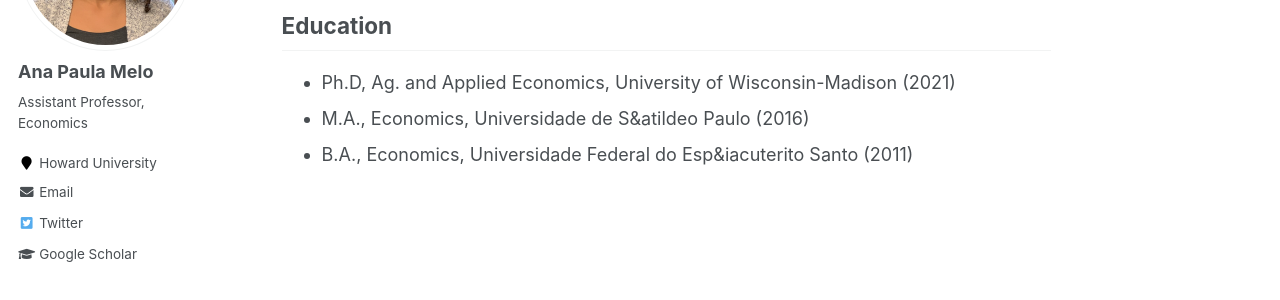
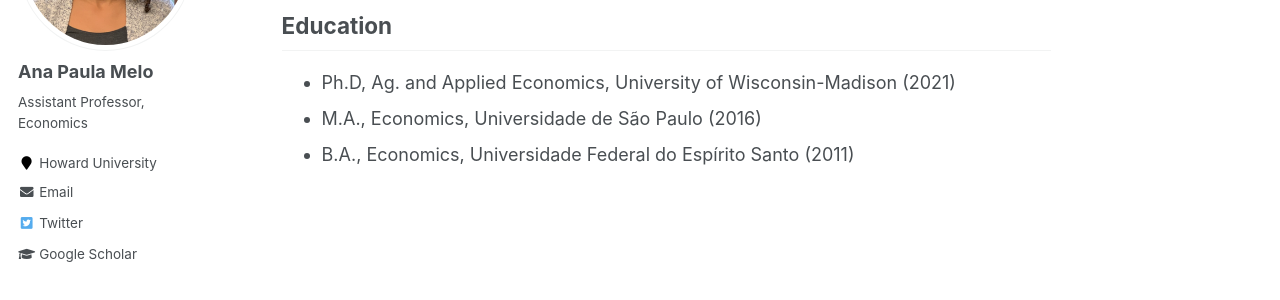
Before and after one commit to anapmelo/anapmelo.github.io, a Jekyll site: the page built from _pages/about.md, in a window 1280 px wide. Shown: the part 246-546 px from the top of the page. Built offline with Jekyll 4.4.1, drawn with Linux system fonts in a browser that asks for light colours.

Commit message:
Update about.md

```diff
--- a/_pages/about.md
+++ b/_pages/about.md
@@ -13,5 +13,5 @@ I am an Assistant Professor in the Economics Department at Howard University. I
 <h2>Education</h2>
 
   * Ph.D, Ag. and Applied Economics, University of Wisconsin-Madison (2021)
-  * M.A., Economics, Universidade de S&atildeo Paulo (2016)
-  * B.A., Economics, Universidade Federal do Esp&iacuterito Santo (2011)
+  * M.A., Economics, Universidade de S&atilde;o Paulo (2016)
+  * B.A., Economics, Universidade Federal do Esp&iacute;rito Santo (2011)
```
